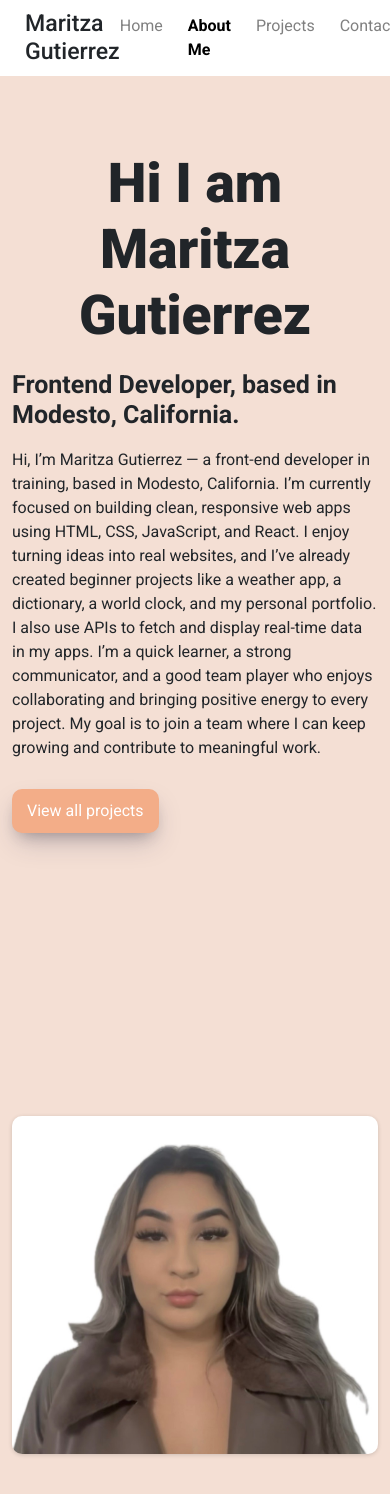
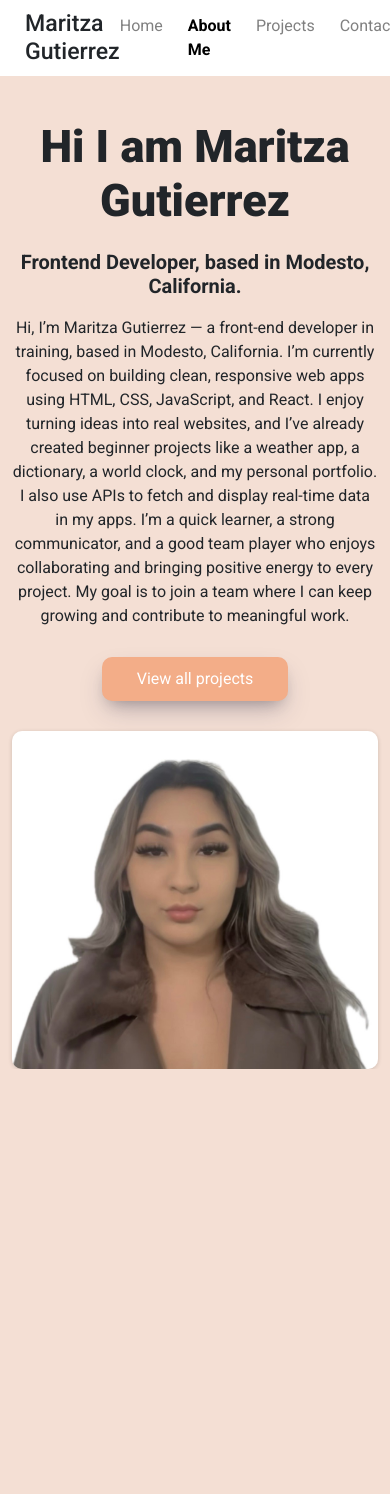
Before and after one commit to Mariii209/mari-portfolio-react, a React (Create React App) app: page /about in a window 390 px wide. Shown: the top 1494 px of the page. After the commit the page ends 1069 px from the top, so only its background shows below. Built offline with nearby package versions, Linux system fonts and the light colour scheme.

Commit message:
Updated AboutMe CSS for responsive design

```diff
--- a/src/AboutMe.css
+++ b/src/AboutMe.css
@@ -1,10 +1,10 @@
 .AboutMe {
-  margin: 150px auto 0;
+  margin: 120px auto 0;
   max-width: 1300px;
 }
 
 .AboutMe h1 {
-  font-size: 55px;
+  font-size: 45px;
   font-weight: 800;
   margin: 0 10px 22px;
   text-align: center;
@@ -12,7 +12,7 @@
 
 .AboutMe h2 {
   margin-bottom: 18px;
-  font-size: 25px;
+  font-size: 20px;
   font-weight: 600;
 }
 
@@ -29,14 +29,31 @@
   margin: 13px 0 30px;
 }
 
-.MeSectionImage {
-  display: flex;
-  justify-content: center; /* horizontal */
-  align-items: center; /* vertical */
-  height: 100vh;
-}
-
 .AboutMeImage {
   border-radius: 10px;
   box-shadow: rgba(0, 0, 0, 0.16) 0px 1px 4px;
+  max-width: 100%;
+  height: auto;
+  display: block;
 }
+
+@media (max-width: 992px) {
+  .AboutMe h2 {
+    text-align: center;
+  }
+
+  .MeSectionDescription p {
+    text-align: center;
+  }
+
+  .ProjectLinkContainer {
+    display: flex;
+    justify-content: center;
+    align-items: center;
+  }
+
+  .AboutMe .ProjectsLink {
+    text-align: center;
+    padding: 10px 35px;
+  }
+}
--- a/src/AboutMe.js
+++ b/src/AboutMe.js
@@ -10,7 +10,7 @@ export default function AboutMe() {
       <SiteMenu />
       <div className="container MeSection">
         <div className="row">
-          <div className="col-md">
+          <div className="col-lg">
             <div className="MeSectionDescription">
               <h1>Hi I am Maritza Gutierrez</h1>
               <h2>Frontend Developer, based in Modesto, California.</h2>
@@ -27,18 +27,16 @@ export default function AboutMe() {
                 project. My goal is to join a team where I can keep growing and
                 contribute to meaningful work.
               </p>
-              <NavLink to="/projects" className="ProjectsLink">
-                View all projects
-              </NavLink>
+              <div className="ProjectLinkContainer">
+                <NavLink to="/projects" className="ProjectsLink">
+                  View all projects
+                </NavLink>
+              </div>
             </div>
           </div>
-          <div className="col-md">
+          <div className="col-lg">
             <div className="MeSectionImage">
-              <img
-                src={Me}
-                alt="Maritza Gutierrez"
-                className="img-fluid AboutMeImage"
-              />
+              <img src={Me} alt="Maritza Gutierrez" className="AboutMeImage" />
             </div>
           </div>
         </div>
```
